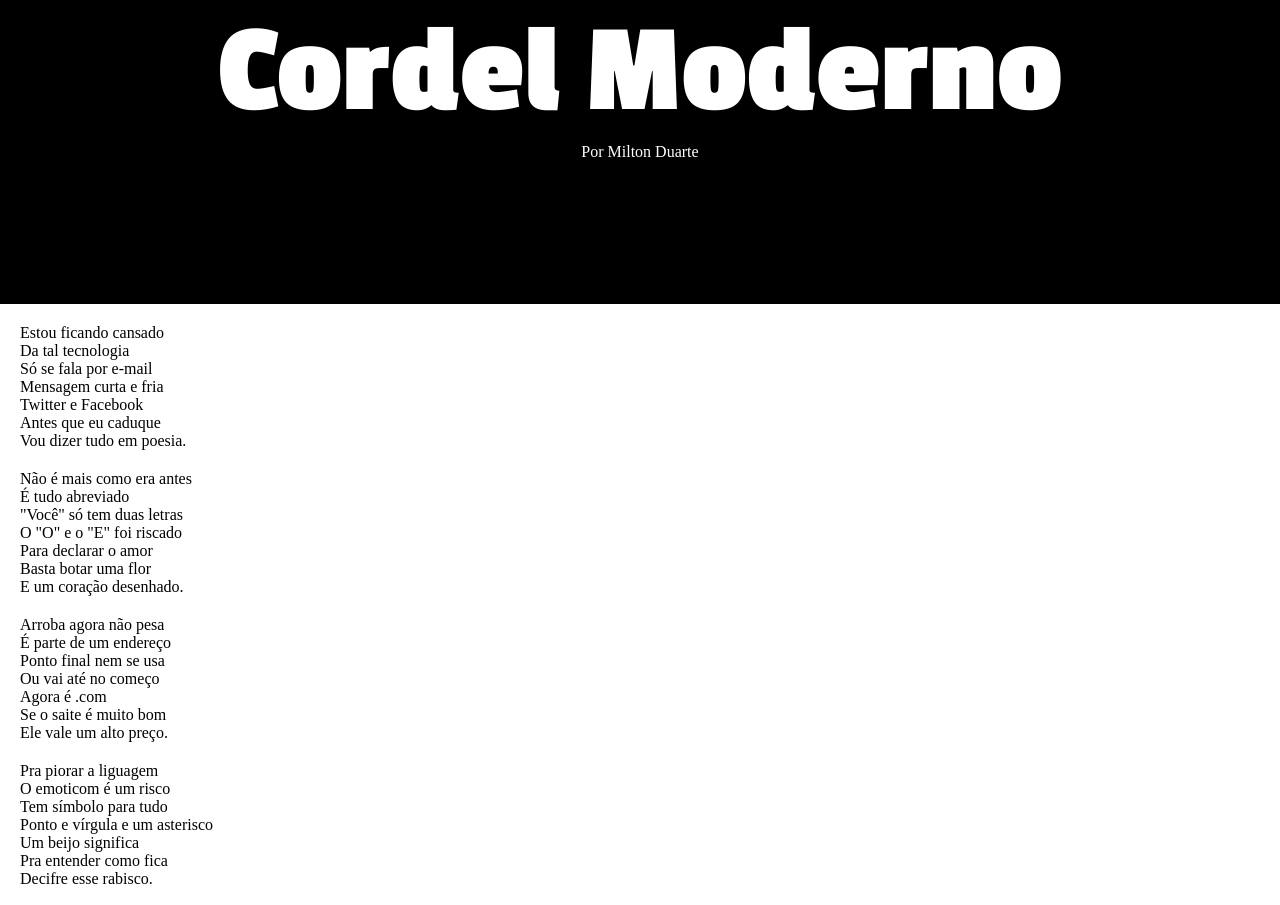
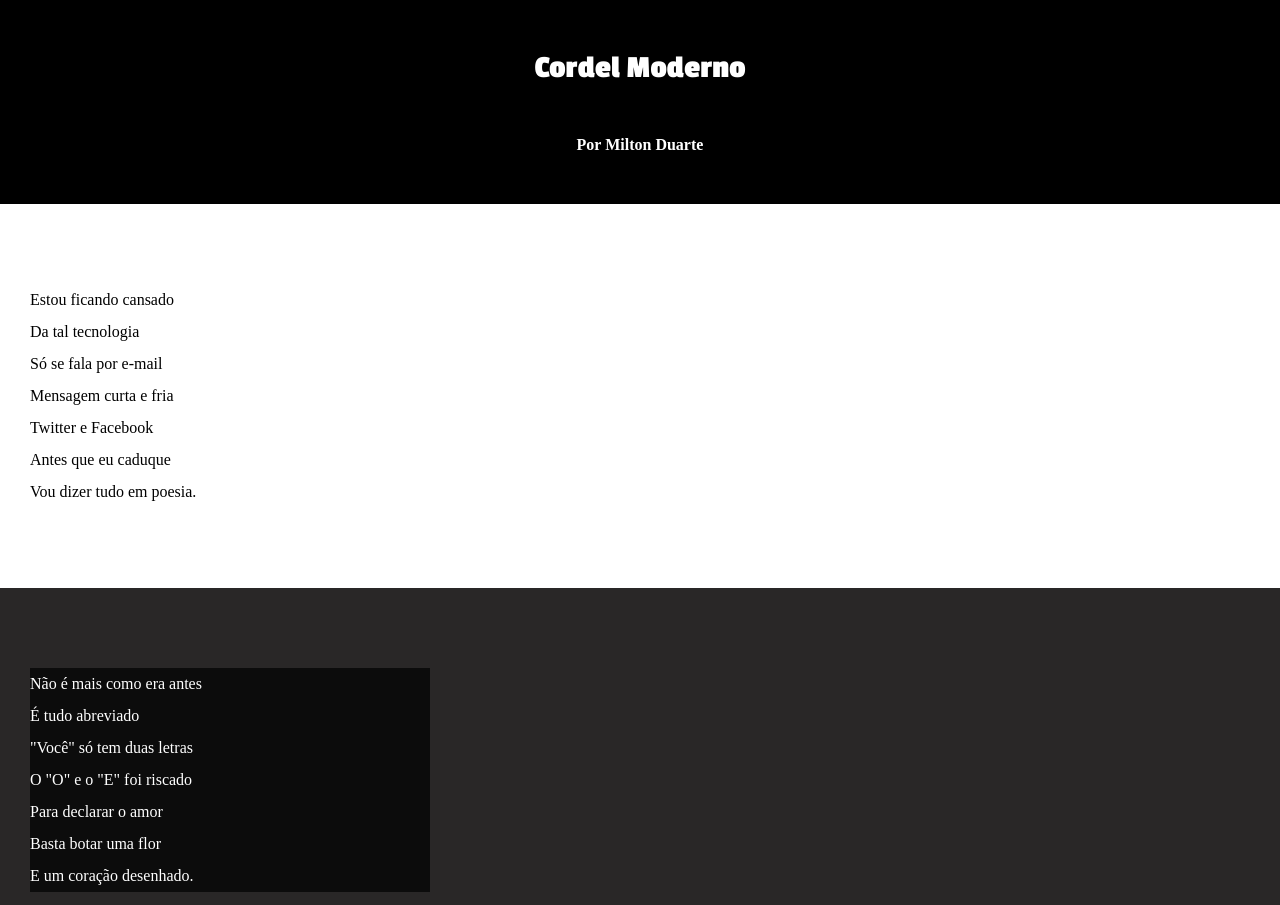
Before and after one commit to RichardJanebo/cordelmoderno, a plain HTML site: page index.html in a window 1280 px wide. Shown: the top 905 px of the page. Drawn offline with Linux system fonts and the light colour scheme.

Commit message:
Atualização de estilos

```diff
--- a/index.html
+++ b/index.html
@@ -12,10 +12,10 @@
             Cordel Moderno
         </h1>
         <p>
-            Por Milton Duarte
+            <a href="https://www.recantodasletras.com.br/poesias/3186743" target="_blank">Por Milton Duarte</a>
         </p>
     </header>
-    <main>
+        <section class="normal">
             <p>
                 Estou ficando cansado</br>
                 Da tal tecnologia</br>
@@ -25,6 +25,8 @@
                 Antes que eu caduque</br>
                 Vou dizer tudo em poesia.</br>
             </p>
+        </section>
+        <section class="imagem">
             <p>
                 Não é mais como era antes</br>
                 É tudo abreviado</br>
@@ -33,8 +35,9 @@
                 Para declarar o amor</br>
                 Basta botar uma flor</br>
                 E um coração desenhado.</br>
-
             </p>
+        </section>
+        <section class="normal">
                 <p>
                     Arroba agora não pesa</br>
                     É parte de um endereço</br>
@@ -44,6 +47,8 @@
                     Se o saite é muito bom</br>
                     Ele vale um alto preço.</br>
                 </p>
+
+
                 <p>
                     Pra piorar a liguagem</br>
                     O emoticom é um risco</br>
@@ -53,6 +58,8 @@
                     Pra entender como fica</br>
                     Decifre esse rabisco.</br>
                 </p>
+        </section>
+        <section class="imagem">
             <p>
                 Tenho saudade das cartas</br>
                 Escritas com a própria mão</br>
@@ -62,6 +69,8 @@
                 Era texto de verdade</br>
                 Nas linhas do coração.</br>
             </p>
+        </section>
+        <section class="imagem">
             <p>
                 Agora, escrevo e envio</br>
                 Chegando na mesma hora</br>
@@ -71,6 +80,8 @@
                 O mundo ficou cativo</br>
                 Da tecnologia do agora.</br>
             </p>
+
+
             <p>
                 Felizmente, pra orar</br>
                 Não precisa de internet</br>
@@ -80,10 +91,9 @@
                 Seus lábios são aparelhos</br>
                 Deixe que Deus interprete.</br>
             </p>
-
-    </main>
+        </section>
     <footer>
-        <p>Criado por Richard Janebo no modulo 3 do curso de Html e Css do Curso em video</p>
+        <p>Criado por <a href="https://www.linkedin.com/in/richard-janebo-aaa242242/">Richard Janebo</a> no modulo 3 do curso de Html e Css do Curso em video</p>
 
     </footer>
 
--- a/style.css
+++ b/style.css
@@ -4,23 +4,53 @@
     margin: 0%;
     padding: 0%;
 }
+html , body{
+    min-height: 100vh;
+    background-color: darkgray;
+}
 header{
     background-color: black;
-    height: 300px;
+    color: white;
     text-align: center;
-    padding: 2px;
-    align-items: center;
 }
 header h1{
-    color: white;
+    padding: 50px;
     font-family: 'Passion One';
-    font-size: 8em;
+}
+header p{
+    padding-bottom: 50px;
 
 }
-header p{
+a{
+    color: white;
+    text-decoration: none;
+    font-weight: bolder;
+}
+a:hover{
+    text-decoration: underline;
+}
+section{
+    padding-top: 10vh;
+    padding-bottom: 10vh;
+    line-height: 2em;
+    padding-left: 30px;
+
+}
+section.normal{
+    background-color: white;
+    color: black;
+}
+section.imagem{
+    background-color: rgb(41, 39, 39);
     color: white;
 }
-main p{
-    margin:20px;
-
+section.imagem p {
+    background-color: rgba(0, 0, 0, 0.699);
+    width: 400px;
 }
+footer{
+    background-color: black;
+    color: white;
+    text-align: center;
+    padding-bottom: 10px;
+}
```
Also changed, not shown: cordel-moderno.txt (deleted). Lines whose indentation alone changed are shown as unchanged.
